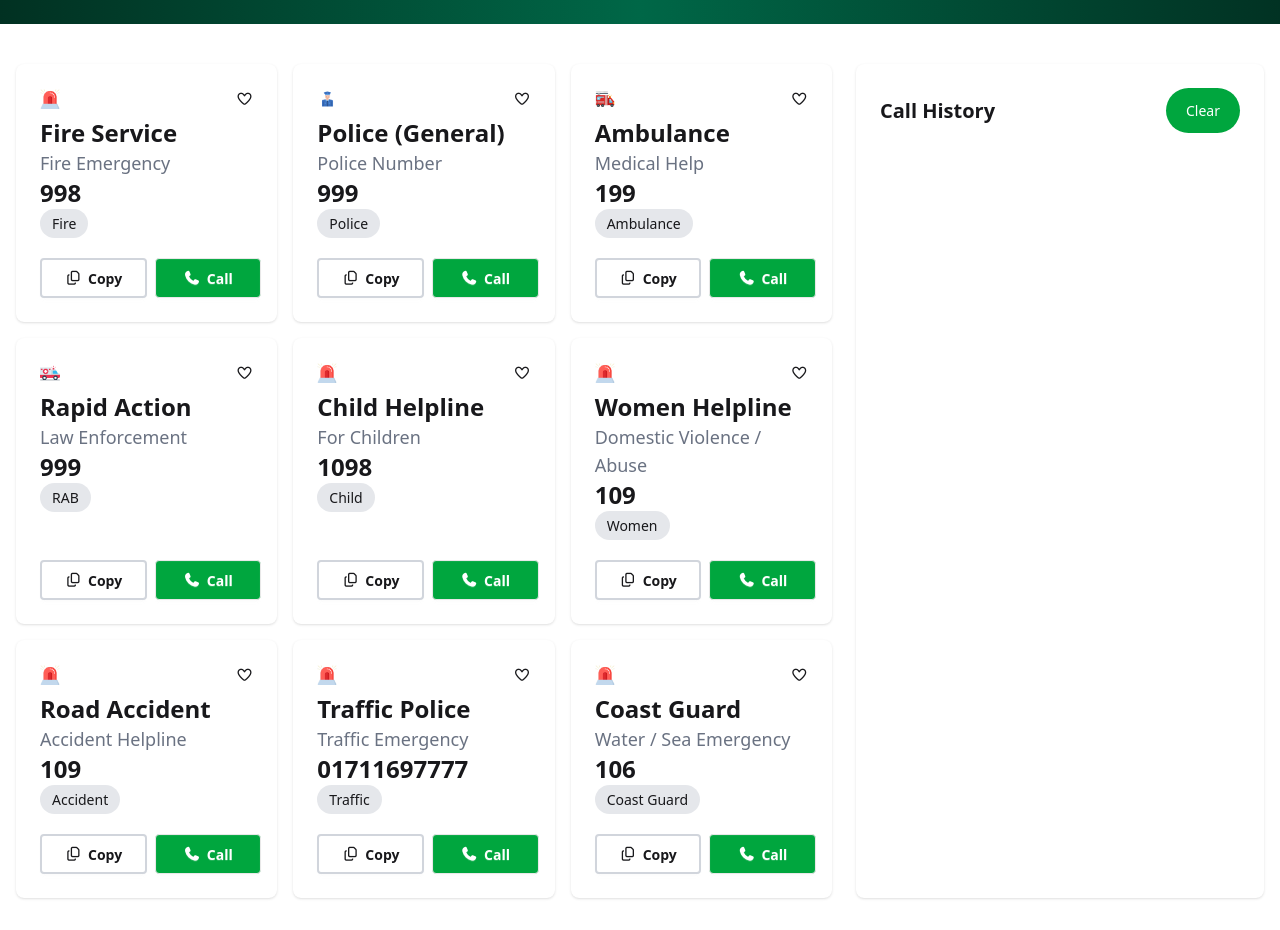
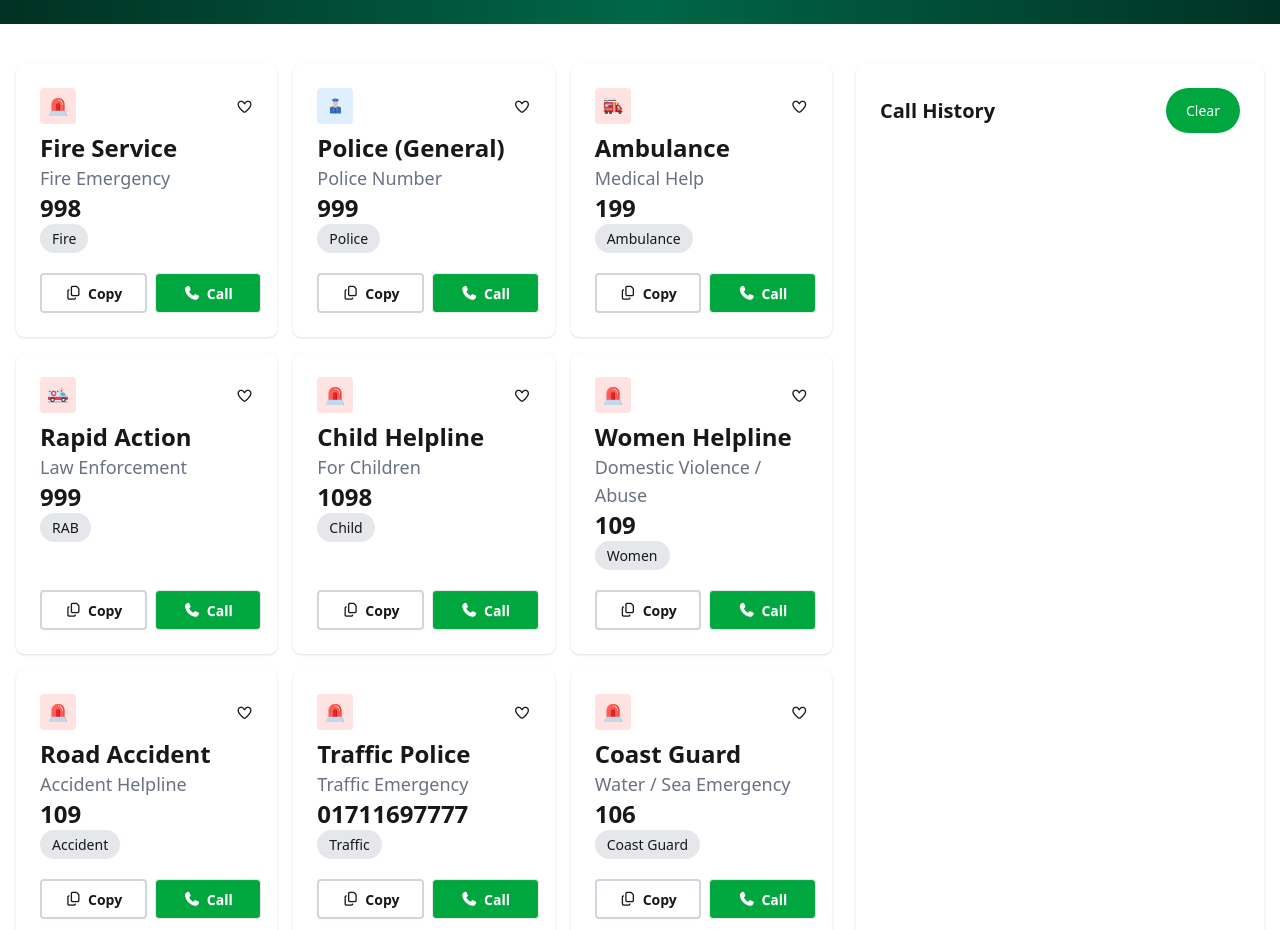
Before and after one commit to raihan1846/Emergency-hotline, a plain HTML site: page index.html in a window 1280 px wide. Shown: the part 335-1265 px from the top of the page. Drawn offline with nearby package versions, Linux system fonts and the light colour scheme.

```diff
--- a/index.html
+++ b/index.html
@@ -74,7 +74,7 @@
         <div class="card-body flex flex-col justify-between">
           <div>
             <div class="flex justify-between items-center">
-              <img class="w-5 h-5" src="./assets/emergency.png" alt="">
+              <div class="p-2 bg-[#FFE3E2] rounded-sm"><img class="w-5 h-5" src="./assets/emergency.png" alt=""></div>
               <button class="btn-heart"><i class="fa-regular fa-heart"></i></button>
             </div>
             <div class="mt-2">
@@ -95,7 +95,9 @@
         <div class="card-body flex flex-col justify-between">
           <div>
             <div class="flex justify-between items-center">
+              <div class="p-2 bg-[#DFEFFF] rounded-sm">
               <img class="w-5 h-5" src="./assets/police.png" alt="">
+              </div>
               <button class="btn-heart"><i class="fa-regular fa-heart"></i></button>
             </div>
             <div class="mt-2">
@@ -117,7 +119,9 @@
         <div class="card-body flex flex-col justify-between">
           <div>
             <div class="flex justify-between items-center">
+              <div class="p-2 bg-[#FFE3E2] rounded-sm">
               <img class="w-5 h-5" src="./assets/fire-service.png" alt="">
+              </div>
               <button class="btn-heart"><i class="fa-regular fa-heart"></i></button>
             </div>
             <div class="mt-2">
@@ -139,7 +143,9 @@
         <div class="card-body flex flex-col justify-between">
           <div>
             <div class="flex justify-between items-center">
+              <div class="p-2 bg-[#FFE3E2] rounded-sm">
               <img class="w-5 h-5" src="./assets/ambulance.png" alt="">
+              </div>
               <button class="btn-heart"><i class="fa-regular fa-heart"></i></button>
             </div>
             <div class="mt-2">
@@ -161,7 +167,9 @@
         <div class="card-body flex flex-col justify-between">
           <div>
             <div class="flex justify-between items-center">
+              <div class="p-2 bg-[#FFE3E2] rounded-sm">
               <img class="w-5 h-5" src="./assets/emergency.png" alt="">
+              </div>
               <button class="btn-heart"><i class="fa-regular fa-heart"></i></button>
             </div>
             <div class="mt-2">
@@ -183,7 +191,9 @@
         <div class="card-body flex flex-col justify-between">
           <div>
             <div class="flex justify-between items-center">
+              <div class="p-2 bg-[#FFE3E2] rounded-sm">
               <img class="w-5 h-5" src="./assets/emergency.png" alt="">
+              </div>
               <button class="btn-heart"><i class="fa-regular fa-heart"></i></button>
             </div>
             <div class="mt-2">
@@ -205,7 +215,9 @@
         <div class="card-body flex flex-col justify-between">
           <div>
             <div class="flex justify-between items-center">
+              <div class="p-2 bg-[#FFE3E2] rounded-sm">
               <img class="w-5 h-5" src="./assets/emergency.png" alt="">
+              </div>
               <button class="btn-heart"><i class="fa-regular fa-heart"></i></button>
             </div>
             <div class="mt-2">
@@ -227,7 +239,9 @@
         <div class="card-body flex flex-col justify-between">
           <div>
             <div class="flex justify-between items-center">
+              <div class="p-2 bg-[#FFE3E2] rounded-sm">
               <img class="w-5 h-5" src="./assets/emergency.png" alt="">
+              </div>
               <button class="btn-heart"><i class="fa-regular fa-heart"></i></button>
             </div>
             <div class="mt-2">
@@ -249,7 +263,9 @@
         <div class="card-body flex flex-col justify-between">
           <div>
             <div class="flex justify-between items-center">
+              <div class="p-2 bg-[#FFE3E2] rounded-sm">
               <img class="w-5 h-5" src="./assets/emergency.png" alt="">
+              </div>
               <button class="btn-heart"><i class="fa-regular fa-heart"></i></button>
             </div>
             <div class="mt-2">
```
Also changed, not shown: 1 other file.
